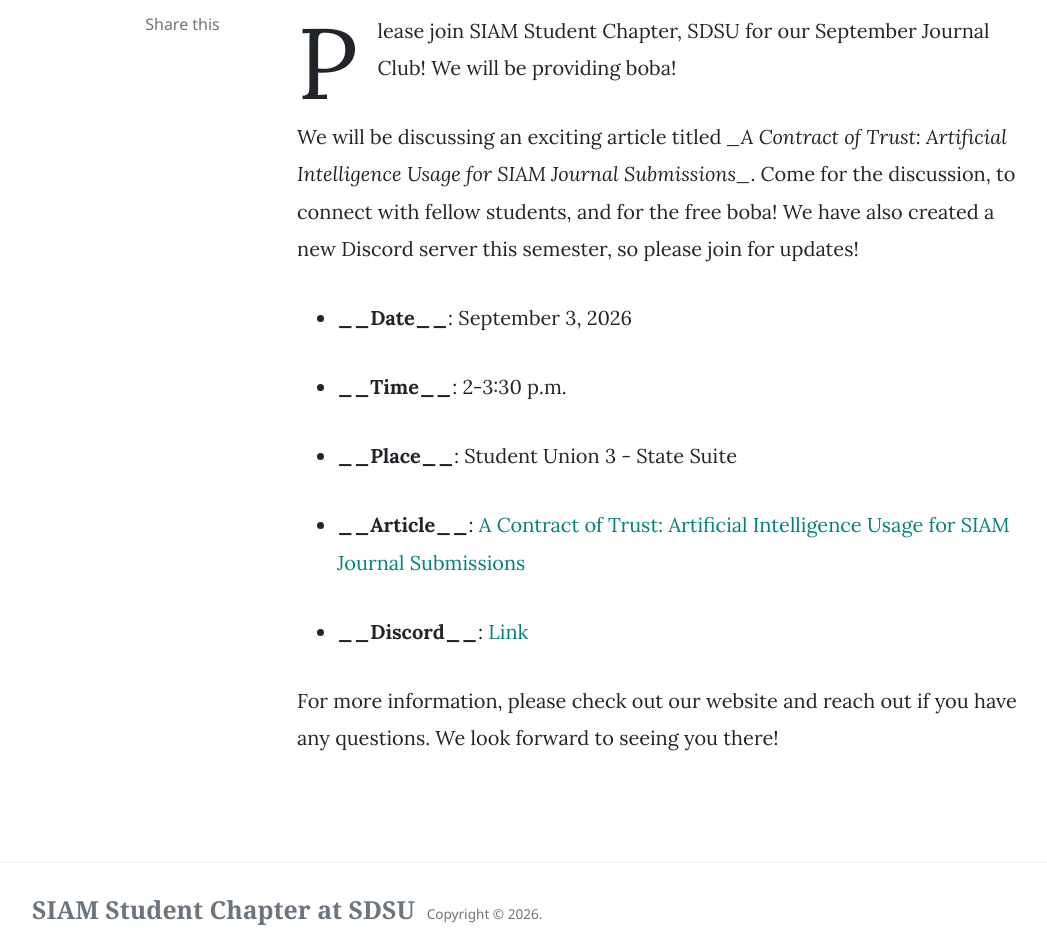
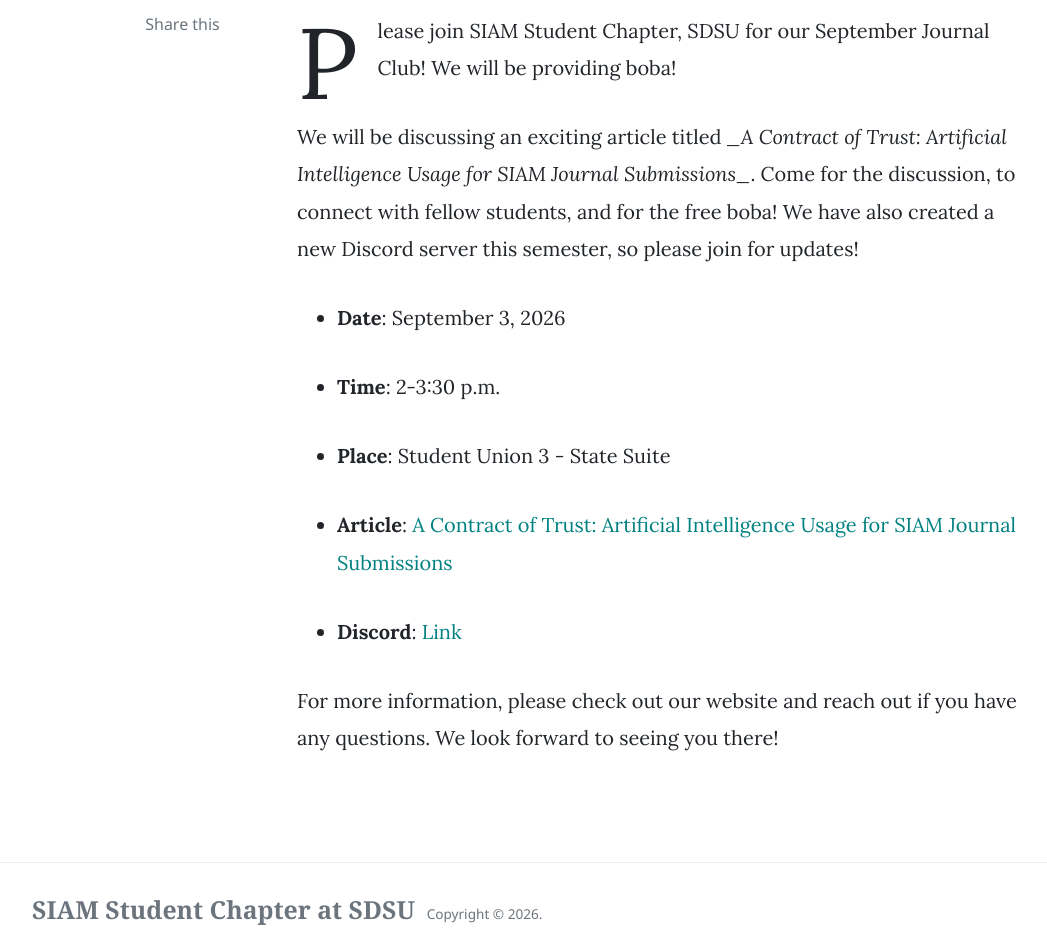
Before and after one commit to siamscsdsu/siamscsdsu.github.io, a Jekyll site: the page built from _posts/2026-8-25-september-journal-club.md, in a window 1280 px wide and 1385 px high. Shown: the part 428-1380 px from the top of the window, without its empty margins (73-1120 px from the left). Built offline with Jekyll 4.4.1, drawn with Linux system fonts in a browser that asks for light colours; nearby versions of some CDN libraries; comment, search, counter and statistics services are not loaded; some of the changed lines change nothing that is shown.

Commit message:
first meeting 2026 3

```diff
--- a/_posts/2026-8-25-september-journal-club.md
+++ b/_posts/2026-8-25-september-journal-club.md
@@ -8,14 +8,14 @@
 
 We will be discussing an exciting article titled *_A Contract of Trust: Artificial Intelligence Usage for SIAM Journal Submissions_*. Come for the discussion, to connect with fellow students, and for the free boba! We have also created a new Discord server this semester, so please join for updates!
 
-- **__Date__**:   September 3, 2026
+- __Date__:   September 3, 2026
 
-- **__Time__**:   2-3:30 p.m.
+- __Time__:   2-3:30 p.m.
 
-- **__Place__**:  Student Union 3 - State Suite
+- __Place__:  Student Union 3 - State Suite
 
-- **__Article__**: [A Contract of Trust: Artificial Intelligence Usage for SIAM Journal Submissions](https://www.siam.org/publications/siam-news/articles/a-contract-of-trust-artificial-intelligence-usage-for-siam-journal-submissions/)
+- __Article__: [A Contract of Trust: Artificial Intelligence Usage for SIAM Journal Submissions](https://www.siam.org/publications/siam-news/articles/a-contract-of-trust-artificial-intelligence-usage-for-siam-journal-submissions/)
 
-- **__Discord__**:  [Link](https://discord.gg/CJukJSb3f)
+- __Discord__:  [Link](https://discord.gg/CJukJSb3f)
 
 For more information, please check out our website and reach out if you have any questions. We look forward to seeing you there!
```
